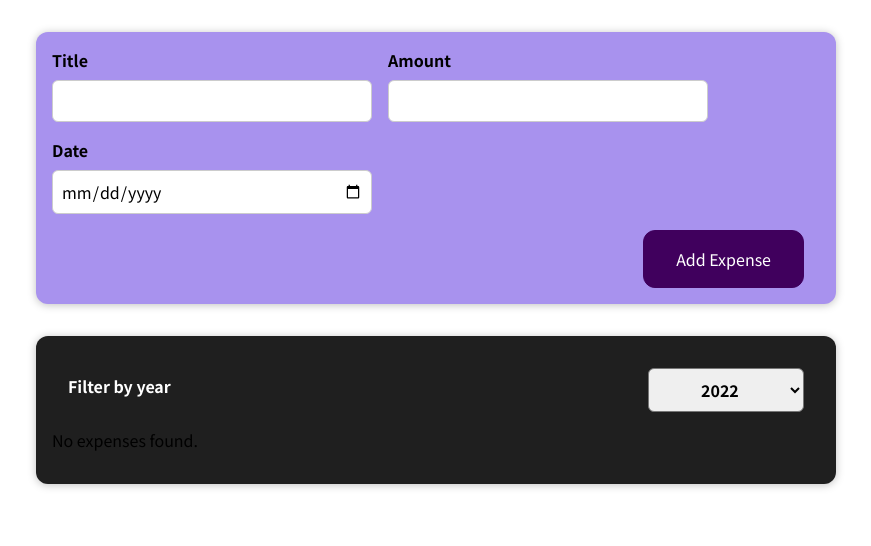
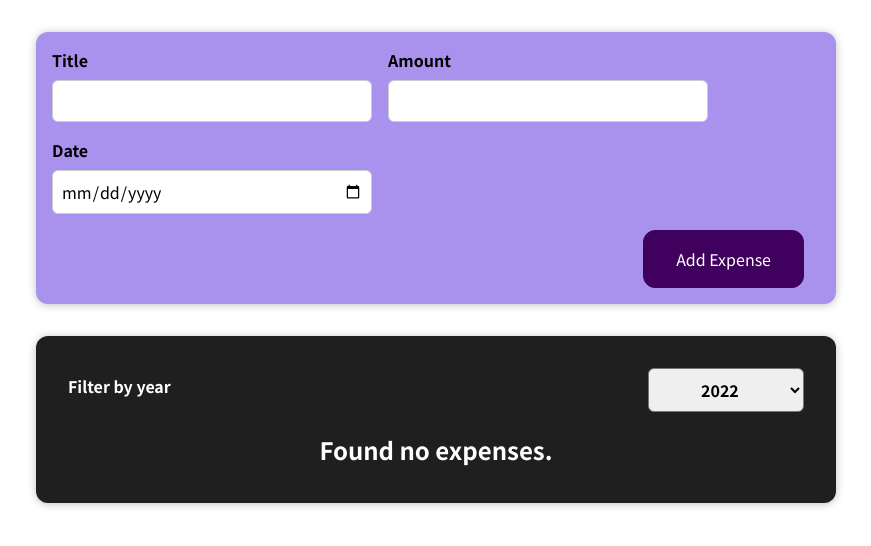
Before and after one commit to mgsrevolver/01-starting-setup, a React (Create React App) app: page / in a window 1280 px wide. Shown: the top 546 px of the page, without its empty margins (204-1075 px from the left). Built offline with nearby package versions, Linux system fonts and the light colour scheme.

Commit message:
separated ExpensesList.js into a standalone component

```diff
--- a/src/components/Expenses/ExpenseItem.js
+++ b/src/components/Expenses/ExpenseItem.js
@@ -15,6 +15,7 @@ const ExpenseItem = (props) => {
   }
 
   return (
+    <li>
       <Card className="expense-item">
         <ExpenseDate date={props.date} />
         <div className="expense-item__description">
@@ -23,6 +24,7 @@ const ExpenseItem = (props) => {
         <div className="expense-item__price">${props.amount}</div>
         <button onClick={clickHandler}>Change Title</button>
       </Card>
+    </li>
   )
 }
 
--- a/src/components/Expenses/Expenses.js
+++ b/src/components/Expenses/Expenses.js
@@ -1,8 +1,8 @@
 import React, { useState } from 'react'
 
-import ExpenseItem from './ExpenseItem'
 import Card from '../UI/Card'
 import ExpensesFilter from './ExpensesFilter'
+import ExpensesList from './ExpensesList'
 import './Expenses.css'
 
 const Expenses = (props) => {
@@ -16,18 +16,6 @@ const Expenses = (props) => {
     return expense.date.getFullYear().toString() === filteredYear
   })
 
-  let expensesContent = <p>No expenses found.</p>
-
-  if (filteredExpenses.length > 0) {
-    expensesContent = filteredExpenses.map((expense) => (
-      <ExpenseItem
-        key={expense.id}
-        title={expense.title}
-        amount={expense.amount}
-        date={expense.date}
-      />
-    ))
-  }
   return (
     <div>
       <Card className="expenses">
@@ -35,7 +23,7 @@ const Expenses = (props) => {
           selected={filteredYear}
           onChangeFilter={filterChangeHandler}
         />
-        {expensesContent}
+        <ExpensesList items={filteredExpenses} />
       </Card>
     </div>
   )
--- /dev/null
+++ b/src/components/Expenses/ExpensesList.css
@@ -0,0 +1,9 @@
+.expenses-list {
+  list-style: none;
+  padding: 0;
+}
+
+.expenses-list__fallback {
+  color: white;
+  text-align: center;
+}
--- /dev/null
+++ b/src/components/Expenses/ExpensesList.js
@@ -0,0 +1,23 @@
+import ExpenseItem from './ExpenseItem'
+import './ExpensesList.css'
+
+const ExpensesList = (props) => {
+  if (props.items.length === 0) {
+    return <h2 className="expenses-list__fallback">Found no expenses.</h2>
+  }
+
+  return (
+    <ul className="expenses-list">
+      {props.items.map((expense) => (
+        <ExpenseItem
+          key={expense.id}
+          title={expense.title}
+          amount={expense.amount}
+          date={expense.date}
+        />
+      ))}
+    </ul>
+  )
+}
+
+export default ExpensesList
```
Also changed, not shown: 1 other file (tests, documents, lock files or other folders). Lines whose indentation alone changed are shown as unchanged.
